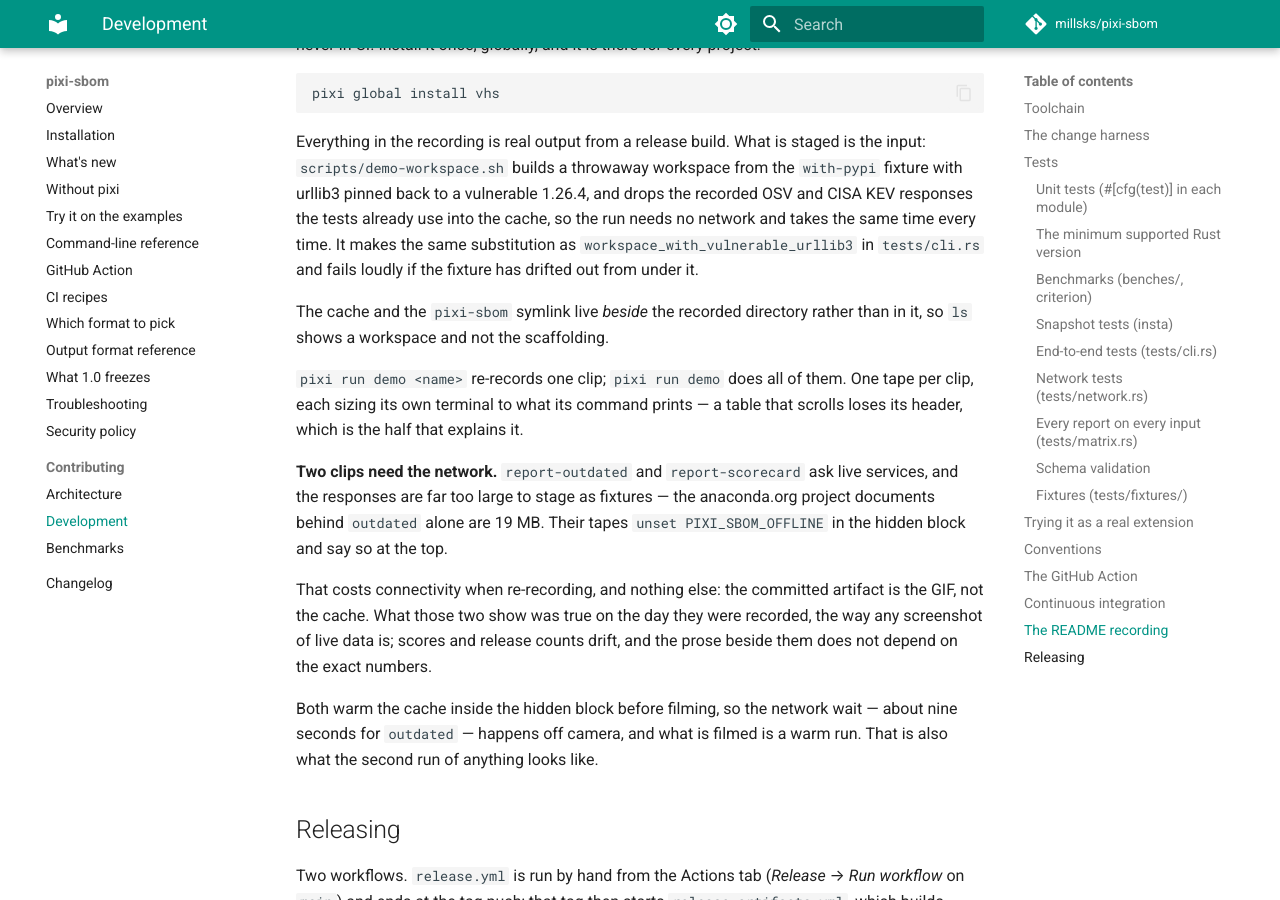
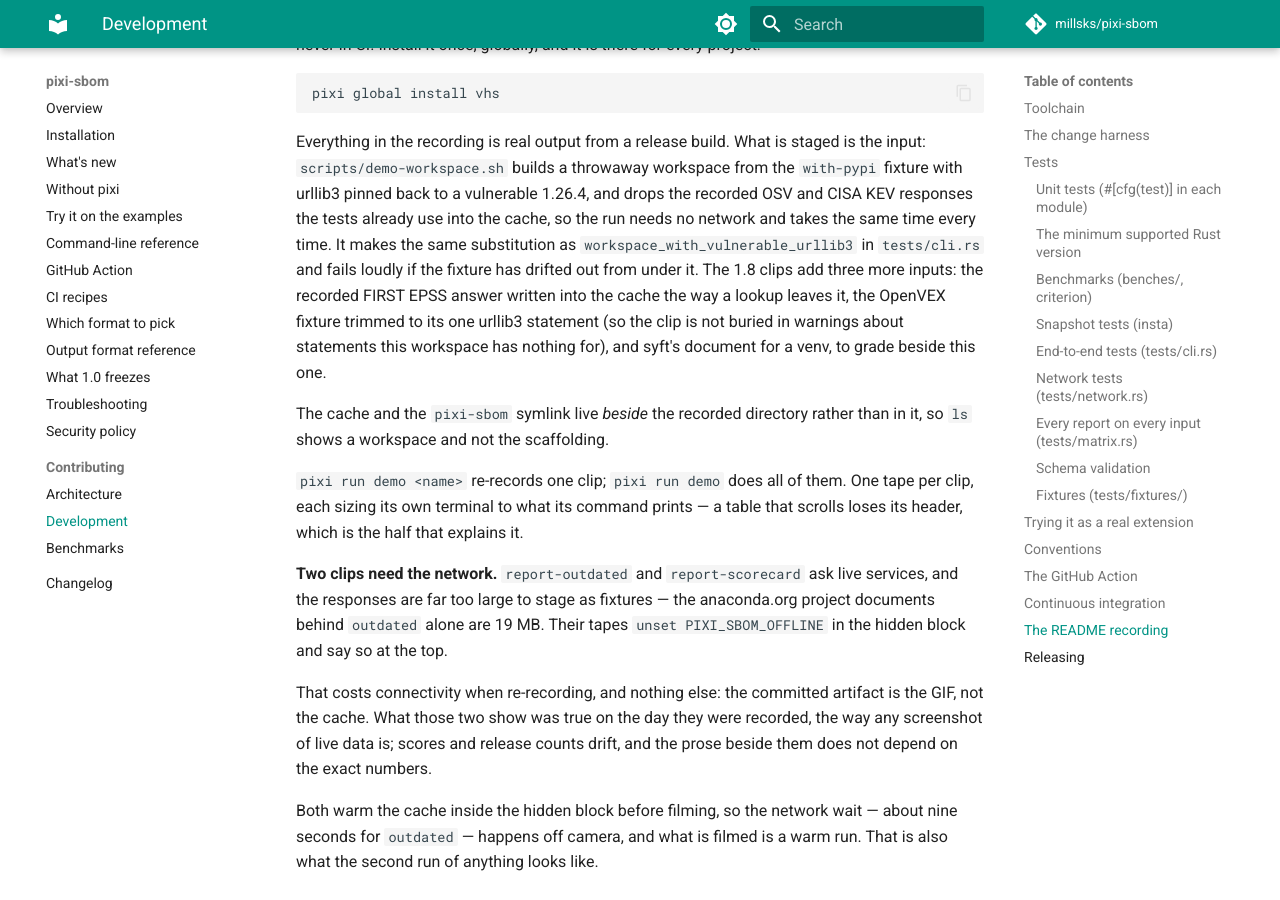
Before and after one commit to aesir-oss/pixi-sbom, an MkDocs documentation site: the page built from docs/development.md, in a window 1280 px wide and 900 px high, scrolled down 9137 px. Built offline with MkDocs 1.6.1 and Material for MkDocs 9.7.7, drawn with Linux system fonts in a browser that asks for light colours; comment, search, counter and statistics services are not loaded; the version menu is left out.

Commit message:
docs: recordings for the 1.8 output (quality, EPSS, VEX in) (#421)
Three new clips, made the way the others are (real output from a release
build, input staged by scripts/demo-workspace.sh, offline):

- report-quality: this workspace graded 86 of 100, then a document syft
  wrote for a venv graded 51, in "How complete the document is"
- report-epss: the vulnerabilities report with the KEV and EPSS columns, in
  "Exploit likelihood (FIRST EPSS)"; its tape widens the terminal and sets
  COLUMNS, since the table sizes itself from COLUMNS, not the terminal
- vex-in: --fail-on-kev fails, the same gate passes with the vendor's
  OpenVEX statement, and the report names the file, in "Applying a vendor's
  VEX"

The staging script adds the recorded EPSS answer to the cache, the OpenVEX
fixture trimmed to its urllib3 statement, and syft's document. The README's
list of recordings links the three, and docs/development.md describes the new
inputs. A test checks every tape has its GIF, writes to it, and is shown in
the README or the docs with alt text.

Closes #415


Claude-Session: https://claude.ai/code/session_013iwejMi69Z1tNUQyY21SaJ

Co-authored-by: Claude Opus 5.5 <noreply@anthropic.com>

```diff
--- a/docs/development.md
+++ b/docs/development.md
@@ -295,7 +295,10 @@ Everything in the recording is real output from a release build. What is staged
 pinned back to a vulnerable 1.26.4, and drops the recorded OSV and CISA KEV responses the tests
 already use into the cache, so the run needs no network and takes the same time every time. It
 makes the same substitution as `workspace_with_vulnerable_urllib3` in `tests/cli.rs` and fails
-loudly if the fixture has drifted out from under it.
+loudly if the fixture has drifted out from under it. The 1.8 clips add three more inputs: the recorded FIRST EPSS
+answer written into the cache the way a lookup leaves it, the OpenVEX fixture trimmed to its one urllib3 statement
+(so the clip is not buried in warnings about statements this workspace has nothing for), and syft's document for a
+venv, to grade beside this one.
 
 The cache and the `pixi-sbom` symlink live *beside* the recorded directory rather than in it, so
 `ls` shows a workspace and not the scaffolding.
```
Also changed, not shown: README.md (+5 -2 lines), docs/cli.md (+12 -0 lines), docs/assets/report-epss.gif (added), docs/assets/report-quality.gif (added), docs/assets/vex-in.gif (added), 5 other files.
